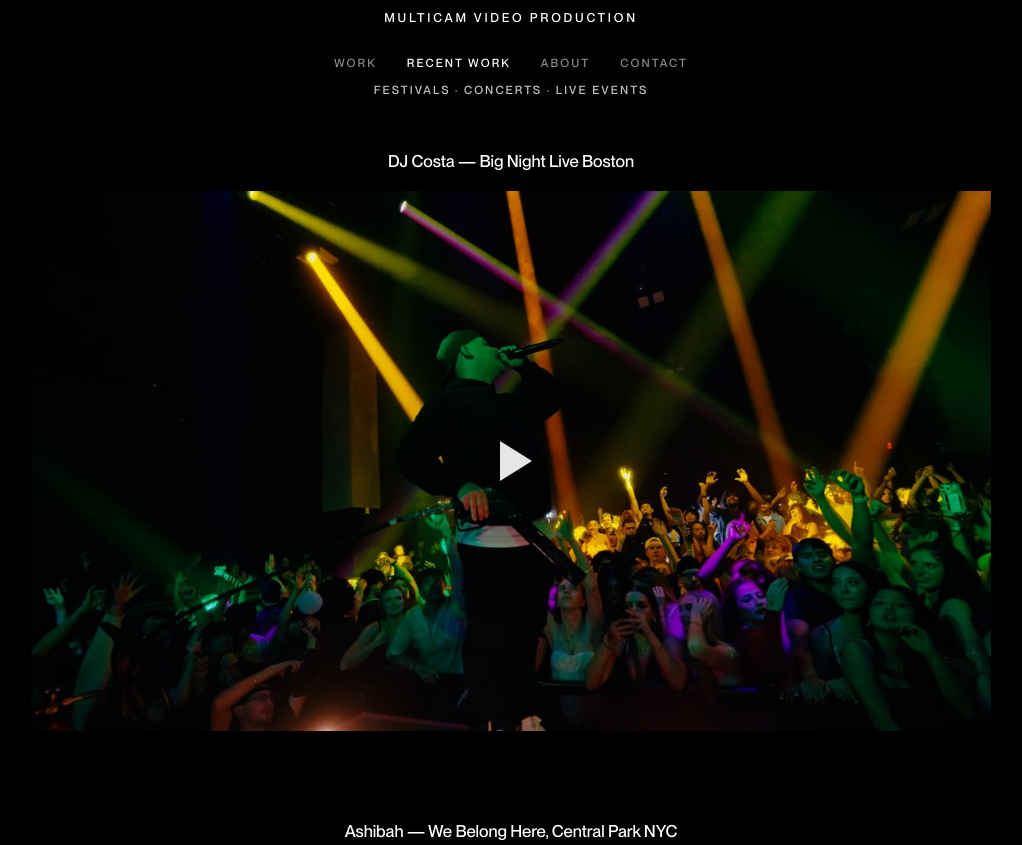
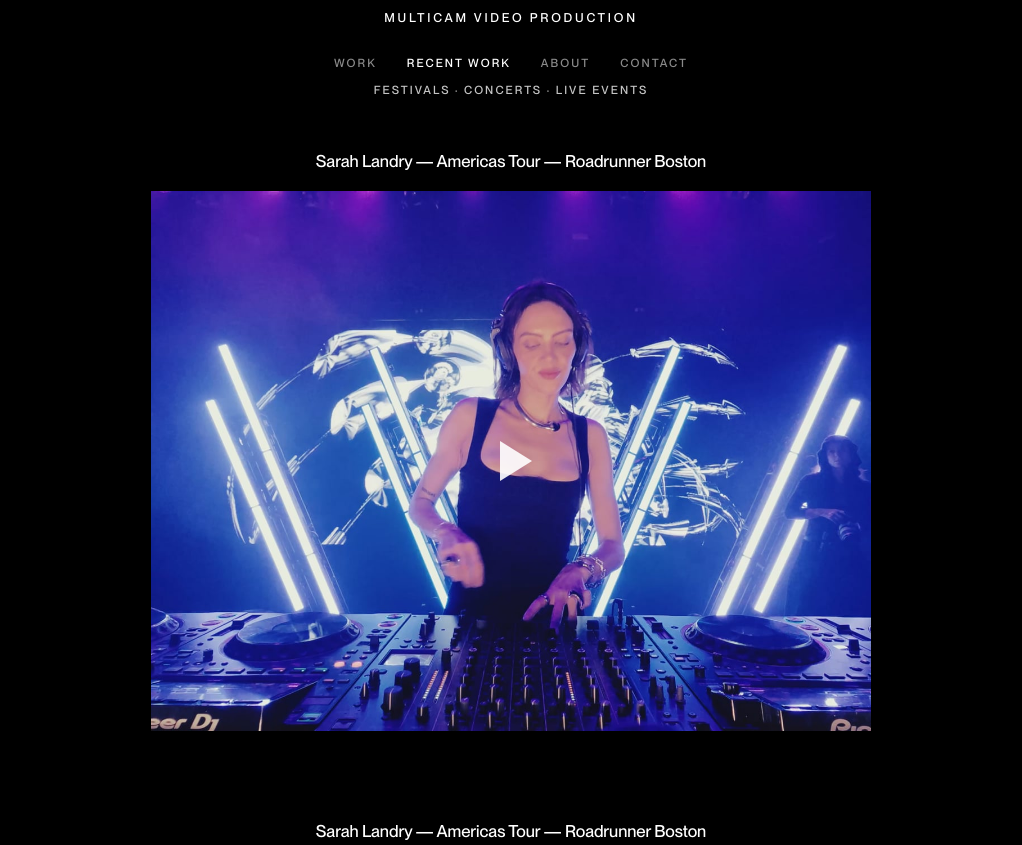
Before and after one commit to nightshot-media/NightShot-Media, a plain HTML site: page recent-work.html in a window 1280 px wide. Shown: the part 107-952 px from the top of the page, without its empty margins (129-1151 px from the left). Drawn offline with Linux system fonts and the light colour scheme.

Commit message:
Recent Work page: 11 Sarah Landry videos (Roadrunner Boston)
Co-Authored-By: Claude Sonnet 5.5 <noreply@anthropic.com>
Claude-Session: https://claude.ai/code/session_01U8WK1ftabCnbC9nWZMufFf

```diff
--- a/recent-work.html
+++ b/recent-work.html
@@ -6,7 +6,7 @@
   <meta http-equiv="Content-Security-Policy" content="default-src 'self'; script-src 'self'; style-src 'self'; img-src 'self' data:; font-src 'self'; frame-src https://player.vimeo.com; connect-src 'self'; object-src 'none'; base-uri 'self'; form-action 'self'">
   <meta name="referrer" content="strict-origin-when-cross-origin">
   <title>Recent Work — Nightshot Media</title>
-  <meta name="description" content="The newest multicam video work from Nightshot Media.">
+  <meta name="description" content="Recent multicam video work from Nightshot Media: Sarah Landry, Americas Tour, Roadrunner Boston.">
   <link rel="preload" href="fonts/sequel-100-black.woff2" as="font" type="font/woff2" crossorigin>
   <link rel="preload" href="fonts/pp-neue-montreal-400.woff2" as="font" type="font/woff2" crossorigin>
   <link rel="preload" href="fonts/pp-neue-montreal-500.woff2" as="font" type="font/woff2" crossorigin>
@@ -31,23 +31,79 @@
 <h1 class="sr-only">Recent Work</h1>
 <div class="work">
   <article class="project">
-    <h2>DJ Costa — Big Night Live Boston</h2>
-    <div class="video" data-video="https://player.vimeo.com/video/1246507117" data-title="DJ Costa — Big Night Live Boston">
-      <button type="button" class="video-play" aria-label="Play video: DJ Costa — Big Night Live Boston"><img src="images/happy-daze.jpg" alt=""><span class="play" aria-hidden="true"></span></button>
+    <h2>Sarah Landry — Americas Tour — Roadrunner Boston</h2>
+    <div class="video" data-video="https://player.vimeo.com/video/1249391381" data-title="Sarah Landry — Americas Tour — Roadrunner Boston">
+      <button type="button" class="video-play" aria-label="Play video: Sarah Landry — Americas Tour — Roadrunner Boston"><img src="images/sarah-landry-01.jpg" alt=""><span class="play" aria-hidden="true"></span></button>
     </div>
   </article>
 
   <article class="project">
-    <h2>Ashibah — We Belong Here, Central Park NYC</h2>
-    <div class="video" data-video="https://player.vimeo.com/video/1246721090" data-title="Ashibah — We Belong Here, Central Park NYC">
-      <button type="button" class="video-play" aria-label="Play video: Ashibah — We Belong Here, Central Park NYC"><img src="images/ashibah-1.jpg" alt=""><span class="play" aria-hidden="true"></span></button>
+    <h2>Sarah Landry — Americas Tour — Roadrunner Boston</h2>
+    <div class="video" data-video="https://player.vimeo.com/video/1249391382" data-title="Sarah Landry — Americas Tour — Roadrunner Boston">
+      <button type="button" class="video-play" aria-label="Play video: Sarah Landry — Americas Tour — Roadrunner Boston"><img src="images/sarah-landry-02.jpg" alt=""><span class="play" aria-hidden="true"></span></button>
     </div>
   </article>
 
   <article class="project">
-    <h2>Ashibah — We Belong Here, Central Park NYC</h2>
-    <div class="video" data-video="https://player.vimeo.com/video/1246721082" data-title="Ashibah — We Belong Here, Central Park NYC">
-      <button type="button" class="video-play" aria-label="Play video: Ashibah — We Belong Here, Central Park NYC"><img src="images/ashibah-2.jpg" alt=""><span class="play" aria-hidden="true"></span></button>
+    <h2>Sarah Landry — Americas Tour — Roadrunner Boston</h2>
+    <div class="video" data-video="https://player.vimeo.com/video/1249391376" data-title="Sarah Landry — Americas Tour — Roadrunner Boston">
+      <button type="button" class="video-play" aria-label="Play video: Sarah Landry — Americas Tour — Roadrunner Boston"><img src="images/sarah-landry-03.jpg" alt=""><span class="play" aria-hidden="true"></span></button>
+    </div>
+  </article>
+
+  <article class="project">
+    <h2>Sarah Landry — Americas Tour — Roadrunner Boston</h2>
+    <div class="video" data-video="https://player.vimeo.com/video/1249391379" data-title="Sarah Landry — Americas Tour — Roadrunner Boston">
+      <button type="button" class="video-play" aria-label="Play video: Sarah Landry — Americas Tour — Roadrunner Boston"><img src="images/sarah-landry-04.jpg" alt=""><span class="play" aria-hidden="true"></span></button>
+    </div>
+  </article>
+
+  <article class="project">
+    <h2>Sarah Landry — Americas Tour — Roadrunner Boston</h2>
+    <div class="video" data-video="https://player.vimeo.com/video/1249391377" data-title="Sarah Landry — Americas Tour — Roadrunner Boston">
+      <button type="button" class="video-play" aria-label="Play video: Sarah Landry — Americas Tour — Roadrunner Boston"><img src="images/sarah-landry-05.jpg" alt=""><span class="play" aria-hidden="true"></span></button>
+    </div>
+  </article>
+
+  <article class="project">
+    <h2>Sarah Landry — Americas Tour — Roadrunner Boston</h2>
+    <div class="video" data-video="https://player.vimeo.com/video/1249391385" data-title="Sarah Landry — Americas Tour — Roadrunner Boston">
+      <button type="button" class="video-play" aria-label="Play video: Sarah Landry — Americas Tour — Roadrunner Boston"><img src="images/sarah-landry-06.jpg" alt=""><span class="play" aria-hidden="true"></span></button>
+    </div>
+  </article>
+
+  <article class="project">
+    <h2>Sarah Landry — Americas Tour — Roadrunner Boston</h2>
+    <div class="video" data-video="https://player.vimeo.com/video/1249391380" data-title="Sarah Landry — Americas Tour — Roadrunner Boston">
+      <button type="button" class="video-play" aria-label="Play video: Sarah Landry — Americas Tour — Roadrunner Boston"><img src="images/sarah-landry-07.jpg" alt=""><span class="play" aria-hidden="true"></span></button>
+    </div>
+  </article>
+
+  <article class="project">
+    <h2>Sarah Landry — Americas Tour — Roadrunner Boston</h2>
+    <div class="video" data-video="https://player.vimeo.com/video/1249391384" data-title="Sarah Landry — Americas Tour — Roadrunner Boston">
+      <button type="button" class="video-play" aria-label="Play video: Sarah Landry — Americas Tour — Roadrunner Boston"><img src="images/sarah-landry-08.jpg" alt=""><span class="play" aria-hidden="true"></span></button>
+    </div>
+  </article>
+
+  <article class="project">
+    <h2>Sarah Landry — Americas Tour — Roadrunner Boston</h2>
+    <div class="video" data-video="https://player.vimeo.com/video/1249391378" data-title="Sarah Landry — Americas Tour — Roadrunner Boston">
+      <button type="button" class="video-play" aria-label="Play video: Sarah Landry — Americas Tour — Roadrunner Boston"><img src="images/sarah-landry-09.jpg" alt=""><span class="play" aria-hidden="true"></span></button>
+    </div>
+  </article>
+
+  <article class="project">
+    <h2>Sarah Landry — Americas Tour — Roadrunner Boston</h2>
+    <div class="video" data-video="https://player.vimeo.com/video/1249391369" data-title="Sarah Landry — Americas Tour — Roadrunner Boston">
+      <button type="button" class="video-play" aria-label="Play video: Sarah Landry — Americas Tour — Roadrunner Boston"><img src="images/sarah-landry-10.jpg" alt=""><span class="play" aria-hidden="true"></span></button>
+    </div>
+  </article>
+
+  <article class="project">
+    <h2>Sarah Landry — Americas Tour — Roadrunner Boston</h2>
+    <div class="video" data-video="https://player.vimeo.com/video/1249391375" data-title="Sarah Landry — Americas Tour — Roadrunner Boston">
+      <button type="button" class="video-play" aria-label="Play video: Sarah Landry — Americas Tour — Roadrunner Boston"><img src="images/sarah-landry-11.jpg" alt=""><span class="play" aria-hidden="true"></span></button>
     </div>
   </article>
 </div>
```
Also changed, not shown: images/sarah-landry-01.jpg (added), images/sarah-landry-02.jpg (added), images/sarah-landry-03.jpg (added), images/sarah-landry-04.jpg (added), images/sarah-landry-05.jpg (added), images/sarah-landry-06.jpg (added), images/sarah-landry-07.jpg (added), images/sarah-landry-08.jpg (added), images/sarah-landry-09.jpg (added), images/sarah-landry-10.jpg (added), images/sarah-landry-11.jpg (added), 2 other files.
